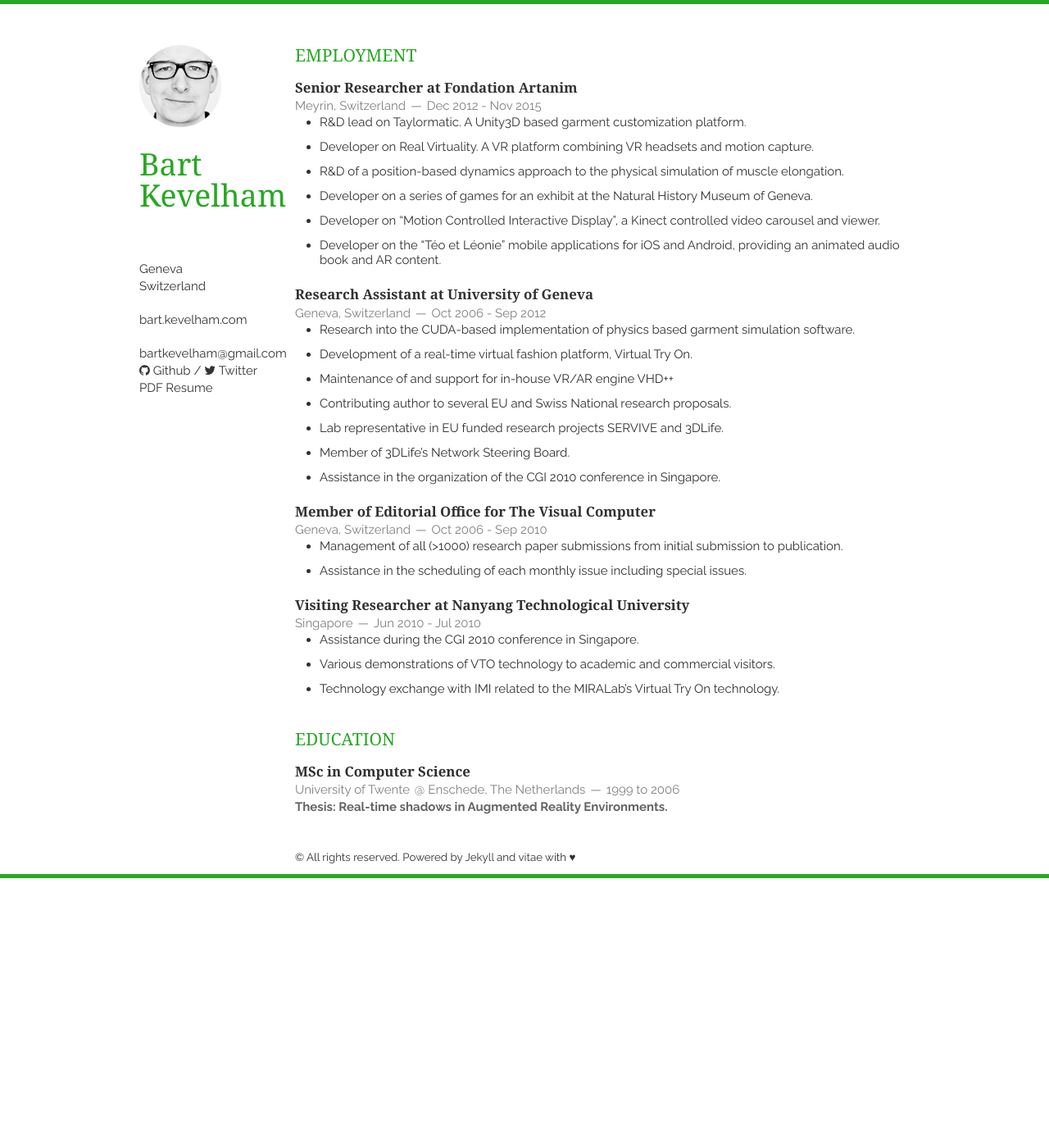
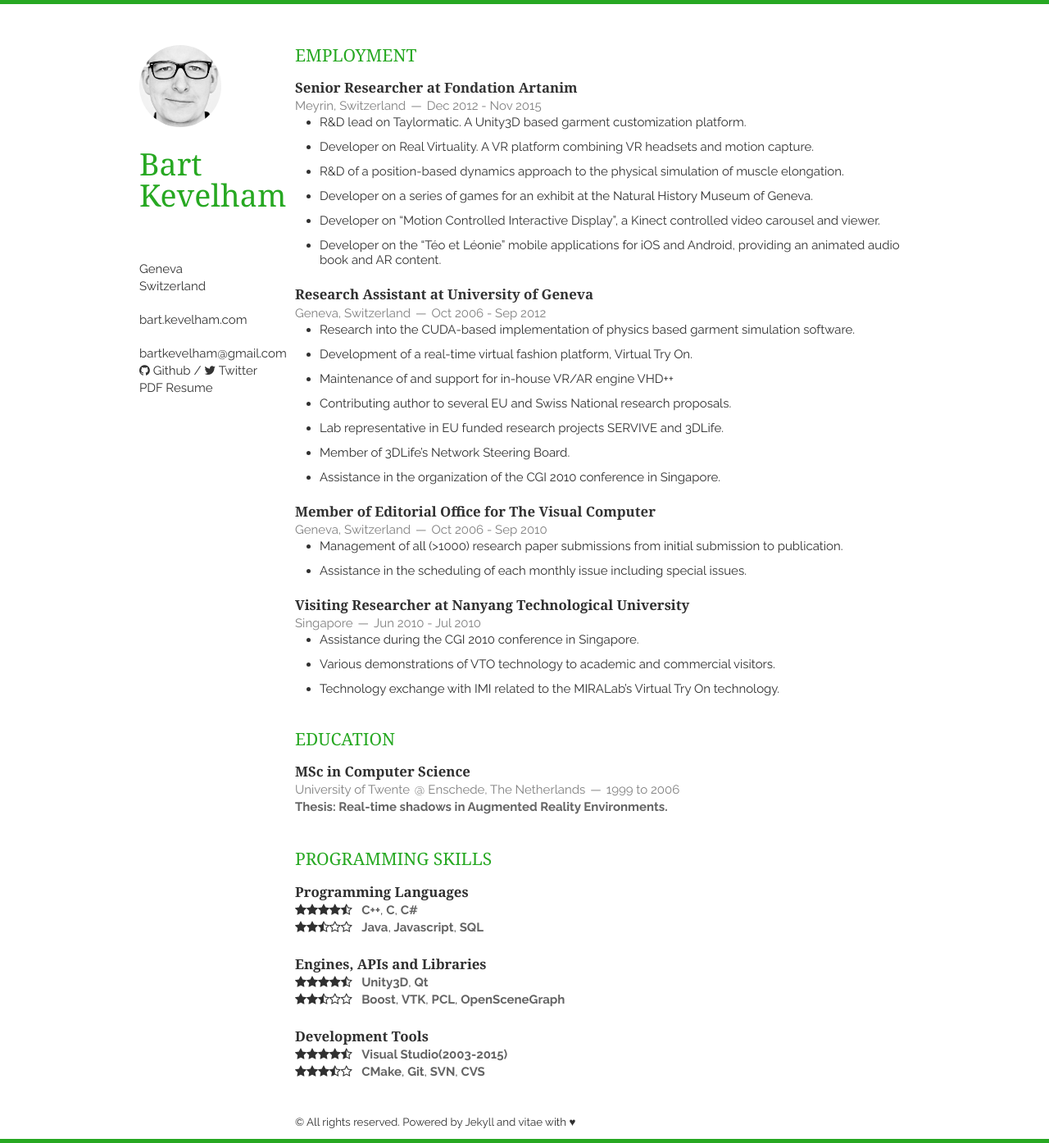
Before and after one commit to bkevelham/bkevelham.github.io, a Jekyll site: the page built from index.html, in a window 1280 px wide. Shown: the whole page at 82% size. Built offline with Jekyll 4.4.1, drawn with Linux system fonts in a browser that asks for light colours; nearby versions of some CDN libraries; Markdown is read by kramdown in place of the engine named in the settings; the list of posts is cut into pages by our own code; before the commit the page ends 1071 px from its top, so only the background shows below that.

Commit message:
Add Skills content

```diff
--- a/_includes/skills.html
+++ b/_includes/skills.html
@@ -2,18 +2,36 @@
     <h1>Programming Skills</h1>
     <article>
         <header>
-            <h1>Software engineering & web development</h1>
+            <h1>Programming Languages</h1>
         </header>
         <p>
             <i class="fa fa-star"></i><i class="fa fa-star"></i><i class="fa fa-star"></i><i class="fa fa-star"></i><i class="fa fa-star-half-o"></i>
-            &nbsp;&nbsp;<em>C/C++ & Objective-C</em>
+            &nbsp;&nbsp;<em>C++</em>, <em>C</em>, <em>C#</em>
         <p>
-            <i class="fa fa-star"></i><i class="fa fa-star"></i><i class="fa fa-star"></i><i class="fa fa-star"></i><i class="fa fa-star-o"></i>
-            &nbsp;&nbsp;<em>Java</em>, <em>Python</em>, <em>PHP</em> &amp; <em>Git</em>
+            <i class="fa fa-star"></i><i class="fa fa-star"></i><i class="fa fa-star-half-o"></i><i class="fa fa-star-o"></i><i class="fa fa-star-o"></i>
+            &nbsp;&nbsp;<em>Java</em>, <em>Javascript</em>, <em>SQL</em>
         </p>
+		<br/>
+        <header>
+            <h1>Engines, APIs and Libraries</h1>
+        </header>
+        <p>
+            <i class="fa fa-star"></i><i class="fa fa-star"></i><i class="fa fa-star"></i><i class="fa fa-star"></i><i class="fa fa-star-half-o"></i>
+            &nbsp;&nbsp;<em>Unity3D</em>, <em>Qt</em>
+        <p>
+            <i class="fa fa-star"></i><i class="fa fa-star"></i><i class="fa fa-star-half-o"></i><i class="fa fa-star-o"></i><i class="fa fa-star-o"></i>
+            &nbsp;&nbsp;<em>Boost</em>, <em>VTK</em>, <em>PCL</em>, <em>OpenSceneGraph</em>
+        </p>
+		<br/>
+        <header>
+            <h1>Development Tools</h1>
+        </header>
+        <p>
+            <i class="fa fa-star"></i><i class="fa fa-star"></i><i class="fa fa-star"></i><i class="fa fa-star"></i><i class="fa fa-star-half-o"></i>
+            &nbsp;&nbsp;<em>Visual Studio(2003-2015)</em>
         <p>
             <i class="fa fa-star"></i><i class="fa fa-star"></i><i class="fa fa-star"></i><i class="fa fa-star-half-o"></i><i class="fa fa-star-o"></i>
-            &nbsp;&nbsp;<em>HTML/CSS3</em> &amp; <em>Javascript</em>
+            &nbsp;&nbsp;<em>CMake</em>, <em>Git</em>, <em>SVN</em>, <em>CVS</em>
         </p>
     </article>
 </section>
--- a/index.html
+++ b/index.html
@@ -6,9 +6,8 @@ layout: layout
 
 {% include education.html %}
 
+{% include skills.html %}
 <!--
-
-{% include skills.html %}
 
 {% include initiatives.html %}
 
```
